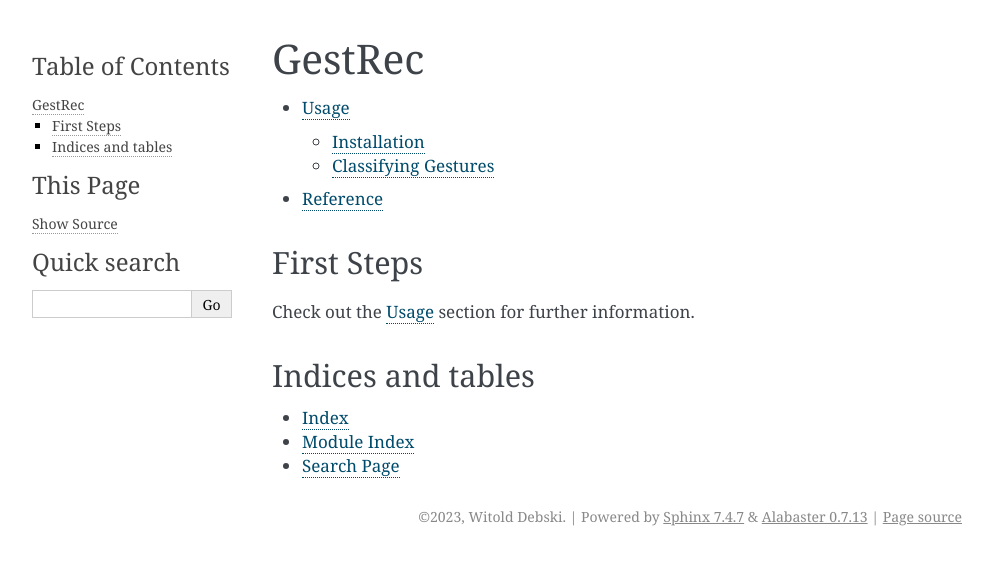
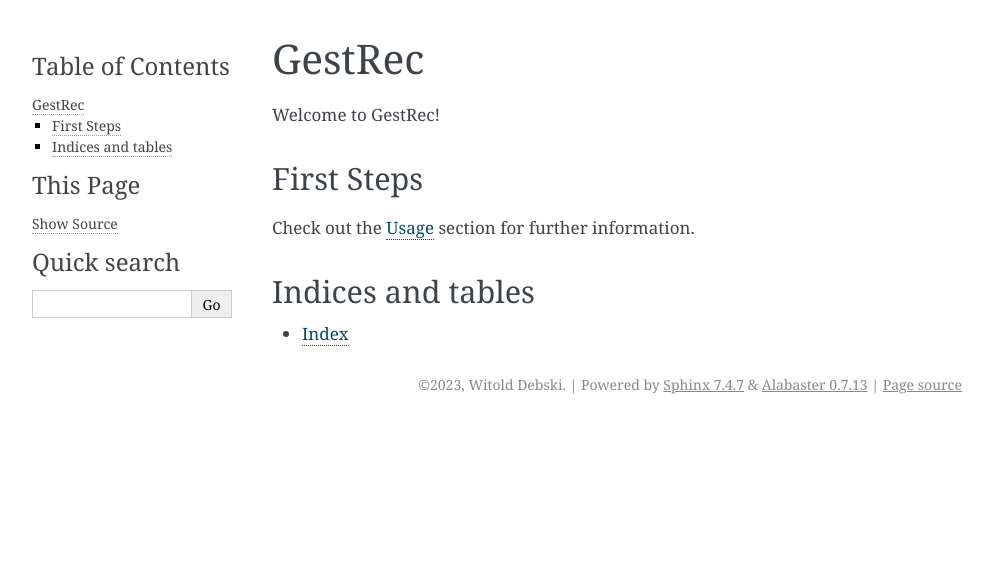
Before and after one commit to witolddebski/GestRec, a Sphinx documentation site: the page built from docs/source/index.rst, in a window 1280 px wide. Shown: the top 565 px of the page, without its empty margins (148-1141 px from the left). Built offline with Sphinx 7.4.7, drawn with Linux system fonts in a browser that asks for light colours; some of the changed lines change nothing that is shown.

Commit message:
remove duplicate TOC

```diff
--- a/docs/source/index.rst
+++ b/docs/source/index.rst
@@ -1,24 +1,21 @@
-.. GestRec documentation master file, created by
-   sphinx-quickstart on Fri Jul 28 13:58:17 2023.
-   You can adapt this file completely to your liking, but it should at least
-   contain the root `toctree` directive.
 
 GestRec
 ===================================
 
-.. toctree::
-   :maxdepth: 2
-
-   usage
-   reference
+Welcome to GestRec!
 
 First Steps
 -----------
 Check out the :doc:`usage` section for further information.
 
+.. toctree::
+   :maxdepth: 2
+   :hidden:
+
+   usage
+   reference
+
 Indices and tables
 ------------------
 
 * :ref:`genindex`
-* :ref:`modindex`
-* :ref:`search`
```
